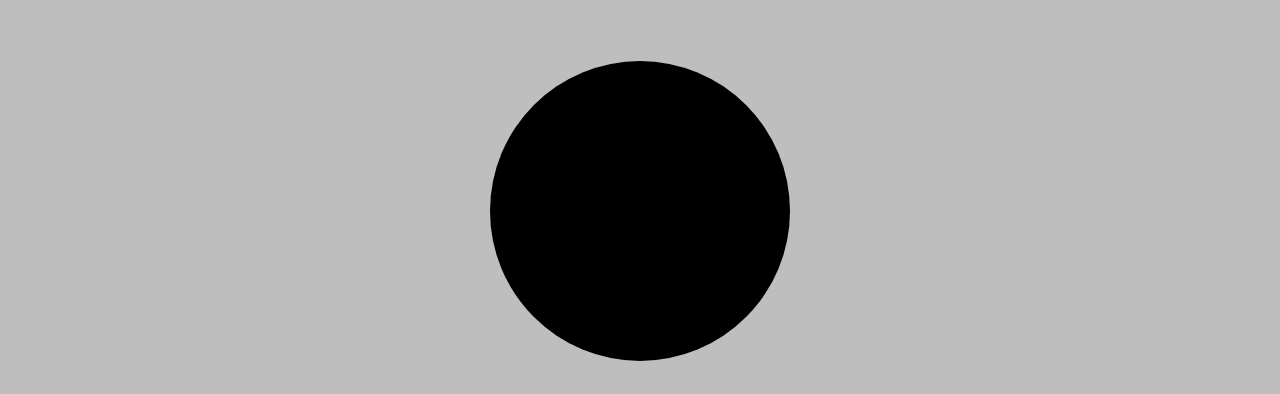
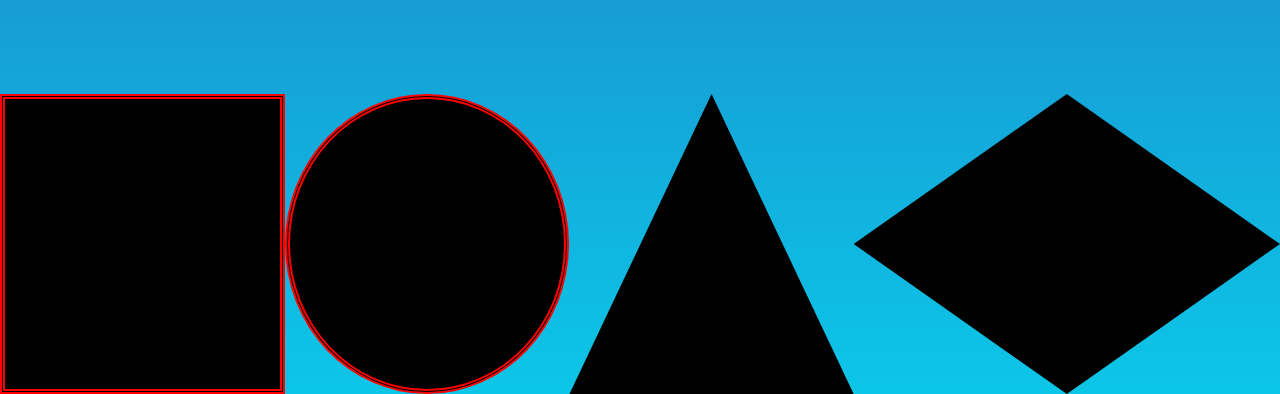
Before and after one commit to WesSamy/Escala_RGB, a plain HTML site: page index.html in a window 1280 px wide. Shown: the part 460-854 px from the top of the page. Before the commit the page ends 821 px from the top, so only its background shows below. Drawn offline with Linux system fonts and the light colour scheme.

Commit message:
Adicionei outras formas

```diff
--- a/css/style.css
+++ b/css/style.css
@@ -4,7 +4,8 @@
     box-sizing: border-box;
 }
 body{
-    background-color: rgb(190, 190, 190);
+    background-color: #22cc1c;
+    background-image: linear-gradient(#236cc0, #0cc6e7);
 }
 .titulo{
     margin: auto;
@@ -50,14 +51,64 @@ body{
     cursor: pointer;
 }
 
-.circulo{
+.formas{
     display: flex;
-    justify-content: center; /*Centraliza o Circulo*/
-    margin: auto;
+}
+
+.quadrado{
+    display: flex;
+    /* justify-content: center; /*Centraliza o Circulo*/
+
     width: 300px; /* Largura da forma */
     height: 300px; /* Altura da forma */
     background-color: #000000; /* Cor de fundo padrão */
-    border-radius: 50%; /* Faz a forma ficar circular */
-    margin-top: 15%;
+    margin-top: 225px;
+    border: 5px double red; /* permite que eu coloque uma borda em volta do elemento*/
+    transform-style: calc(75px 50px 300px);
+}
+
+
+.circulo{
+    display: flex;
+    /* justify-content: center; /*Centraliza o Circulo*/
+
+    width: 300px; /* Largura da forma */
+    height: 300px; /* Altura da forma */
+    background-color: #000000; /* Cor de fundo padrão */
+    border-radius: 100%; /* Faz a forma ficar circular */
+    margin-top: 225px;
+    border: 5px double red; /* permite que eu coloque uma borda em volta do elemento*/
+    transform-style: calc(75px 50px 300px);
+}
+
+.triangulo {
+    width: 300px; /* Largura da forma */
+    height: 300px; /* Altura da forma */
+    background-color: #000000; /* Cor de fundo padrão */
+    clip-path: polygon(50% 0%, 0% 100%,100% 100%);
+    margin-top: 225px;
 
 }
+
+.loganzo {
+    width: 450px; /* Largura da forma */
+    height: 300px; /* Altura da forma */
+    background-color: #000000; /* Cor de fundo padrão */
+    clip-path: polygon(50% 0%, 100% 50%, 50% 100%, 0% 50%);
+    margin-top: 225px;
+
+}
+
+
+
+
+@media (max-width: 600px) {
+    .loganzo {
+      background-color: #FF0000;
+    }
+
+    .formas{
+        display: flex;
+        flex-direction: column;
+    }
+}
--- a/index.html
+++ b/index.html
@@ -31,7 +31,11 @@
         </div>
 
     </div>
-
-    <div class="circulo"></div>
+        <div class="formas">
+            <div class="quadrado"></div>
+            <div class="circulo"></div>
+            <div class="triangulo"></div>
+            <div class="loganzo"></div>
+        </div>
 </body>
 </html>
--- a/js/script.js
+++ b/js/script.js
@@ -9,6 +9,9 @@ const valorR = document.getElementById('valorR');
 const valorG = document.getElementById('valorG');
 const valorB = document.getElementById('valorB');
 const circulo = document.querySelector('.circulo');
+const triangulo = document.querySelector('.triangulo');
+const quadrado = document.querySelector('.quadrado');
+const loganzo = document.querySelector('.loganzo');
 
 // Função para atualizar a cor do círculo
 function atualizarCor() {
@@ -24,7 +27,10 @@ function atualizarCor() {
     valorB.textContent = b;
 
     // Define a cor do círculo
+    triangulo.style.backgroundColor = `rgb(${r}, ${g}, ${b})`;
     circulo.style.backgroundColor = `rgb(${r}, ${g}, ${b})`;
+    quadrado.style.backgroundColor = `rgb(${r}, ${g}, ${b})`;
+    loganzo.style.backgroundColor = `rgb(${r}, ${g}, ${b})`;
 
     // caso eu queira que o fundo do meu site mude de cor
     //document.body.style.backgroundColor = `rgb(${r}, ${g}, ${b})`;
```
